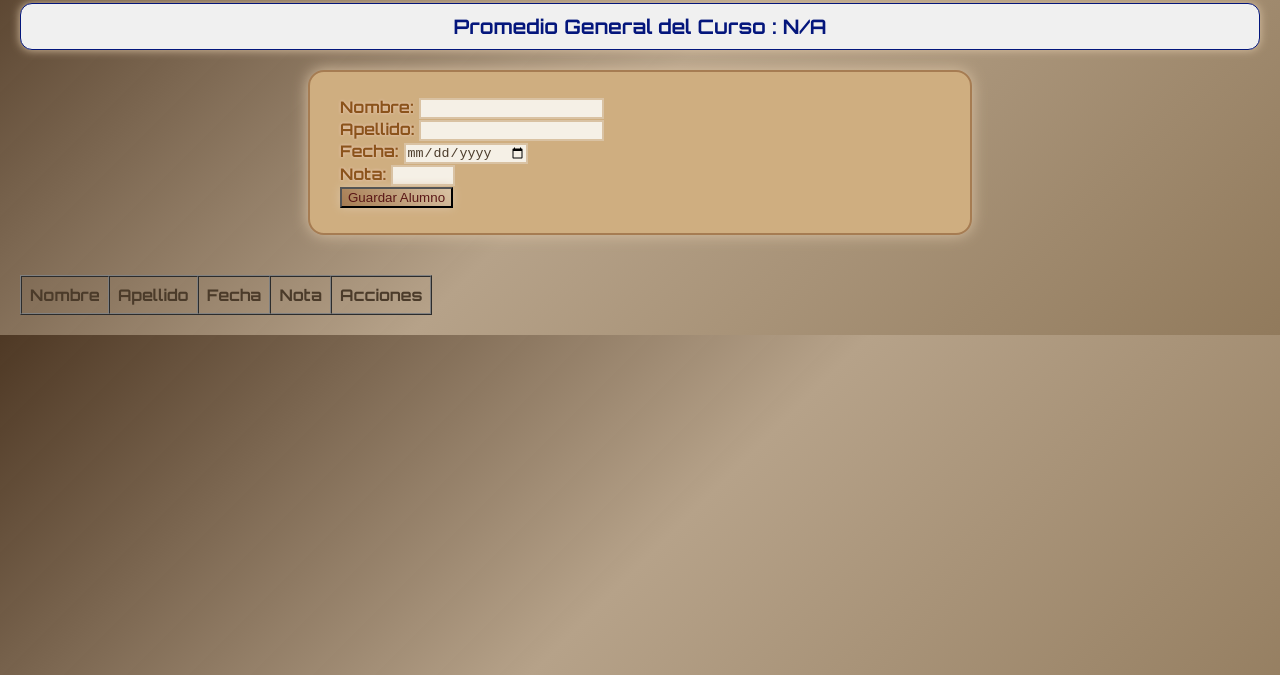
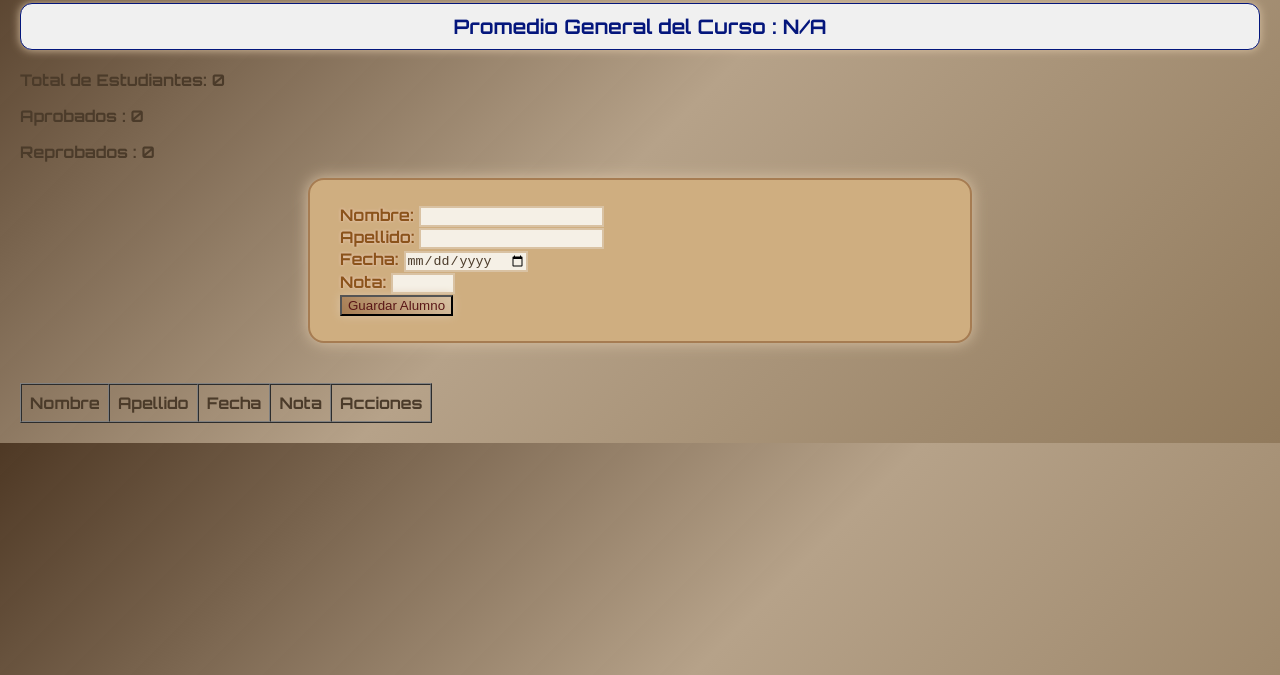
Before and after one commit to cofrePl/avance-2, a plain HTML site: page index.html in a window 1280 px wide. Shown: the part 125-800 px from the top of the page. Drawn offline with Linux system fonts and the light colour scheme.

Commit message:
certamen2

```diff
--- a/index.html
+++ b/index.html
@@ -22,6 +22,11 @@
 <body>
     <h2>Notas Front-End</h2>
     <div id="average">Promedio General del Curso : N/A</div>
+    <div id="summary">
+        <p>Total de Estudiantes: <span id="totalStudents">0</span></p>
+        <p>Aprobados : <span id="approvedCount">0</span></p>
+        <p>Reprobados : <span id="failedCount">0</span></p>
+    </div>
 
 <form id="studentForm">
     <input type="hidden" id="editIndex" value="">
```
